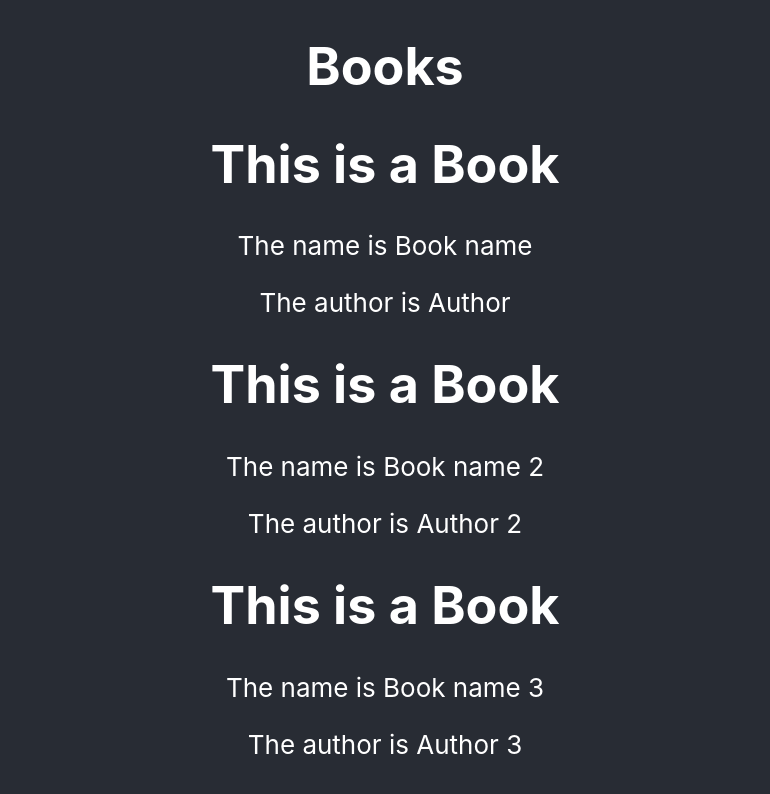
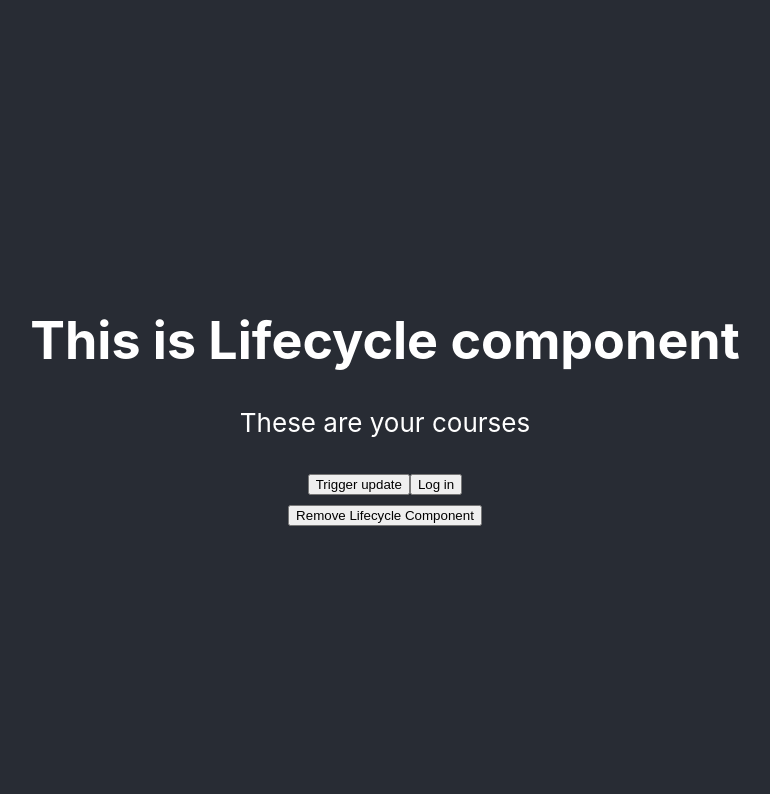
Before and after one commit to andreaangelova/react-app, a React (Create React App) app: page / in a window 1280 px wide. Shown: the top 794 px of the page, without its empty margins (255-1025 px from the left). Built offline with nearby package versions, Linux system fonts and the light colour scheme.

Commit message:
lifecycle

```diff
--- a/src/App.js
+++ b/src/App.js
@@ -1,11 +1,11 @@
 import "./App.css";
-import Books from "./classExamples/PropsState/Books";
+import Parent from "./classExamples/Lifecycle/Parent";
 
 function App() {
   return (
     <div className="App">
       <header className="App-header">
-        <Books />
+        <Parent />
       </header>
     </div>
   );
--- /dev/null
+++ b/src/classExamples/Lifecycle/Lifecycle.js
@@ -0,0 +1,61 @@
+import { Component } from "react";
+
+class Lifecycle extends Component {
+  state = { courses: [] };
+  timer;
+  constructor(props) {
+    super(props);
+    console.log("Constructor");
+  }
+
+  componentDidMount = () => {
+    console.log("ComponentDidMount");
+    this.timer = setTimeout(() => {
+      this.setState({ courses: ["Api ", "HTML ", "Css ", "JS "] });
+    }, 6000);
+  };
+
+  componentWillUnmount = () => {
+    console.log("Component will Unmount");
+    clearTimeout(this.timer);
+  };
+
+  componentDidUpdate = (prevProps, prevState) => {
+    console.log("ComponentDidUpdate");
+
+    if (prevState != this.state && this.state.login) {
+      alert("You are logged in");
+    }
+
+    // console.log("new props");
+    // console.log(this.props);
+    // console.log("new state");
+    // console.log(this.state);
+
+    // console.log("previous props");
+    // console.log(prevProps);
+    // console.log("previous state");
+    // console.log(prevState);
+    // this.setState({ courses: ["Advanced", "React"] });
+  };
+
+  render() {
+    console.log("Render");
+    return (
+      <div>
+        <h1>This is Lifecycle component</h1>
+        <p>These are your courses {this.state.courses}</p>
+        <button
+          onClick={() =>
+            this.setState({ courses: ["React ", "HTTypeScriptML "] })
+          }
+        >
+          Trigger update
+        </button>
+        <button onClick={() => this.setState({ login: true })}>Log in</button>
+      </div>
+    );
+  }
+}
+
+export default Lifecycle;
--- /dev/null
+++ b/src/classExamples/Lifecycle/Parent.js
@@ -0,0 +1,18 @@
+import { Component } from "react";
+import Lifecycle from "./Lifecycle";
+
+class Parent extends Component {
+  state = { showComponent: true };
+  render() {
+    return (
+      <div>
+        {this.state.showComponent && <Lifecycle />}
+        <button onClick={() => this.setState({ showComponent: false })}>
+          Remove Lifecycle Component
+        </button>
+      </div>
+    );
+  }
+}
+
+export default Parent;
```
